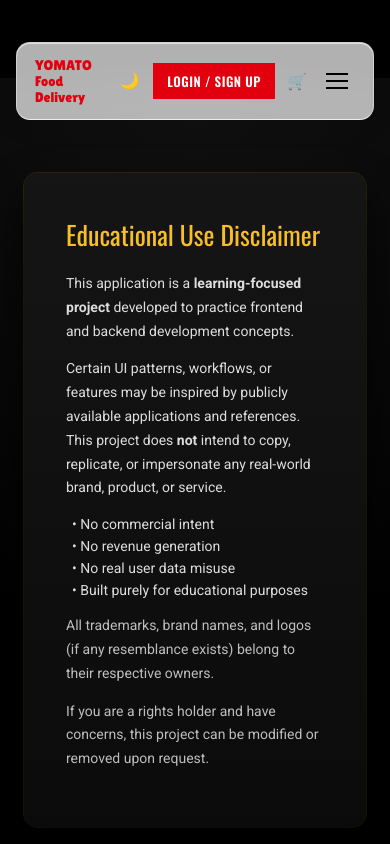
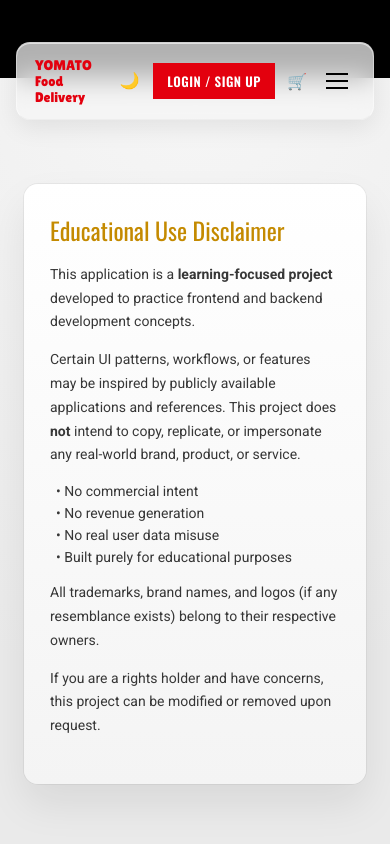
Before and after one commit to YashPrime-02/DevEats, a React (Vite) app: page /disclaimer in a window 390 px wide. Shown: the top 844 px of the page. Built offline with nearby package versions, Linux system fonts and the light colour scheme; no server answers.

Commit message:
Update Disclaimer.css

```diff
--- a/src/styles/Disclaimer.css
+++ b/src/styles/Disclaimer.css
@@ -1,46 +1,125 @@
+/* ===============================
+   DISCLAIMER PAGE BASE
+================================ */
+
+/* Day mode (default) */
 .disclaimer-page {
   min-height: 100vh;
   display: flex;
   justify-content: center;
   align-items: center;
-  padding: 24px;
+  padding: 88px 24px 120px;
+  background: radial-gradient(circle at top, #f6f6f6 0%, #eaeaea 70%);
+  transition: background 0.35s ease;
+}
+
+/* Night mode */
+body.dark .disclaimer-page {
   background: radial-gradient(circle at top, #111 0%, #000 70%);
 }
 
+/* ===============================
+   CARD CONTAINER
+================================ */
 .disclaimer-card {
   max-width: 720px;
-  background: linear-gradient(180deg, #151515, #0b0b0b);
+  width: 100%;
+  background: linear-gradient(180deg, #ffffff, #f4f4f4);
   padding: 42px;
   border-radius: 14px;
+  color: #222;
+  box-shadow:
+    0 20px 40px rgba(0, 0, 0, 0.08),
+    0 0 0 1px rgba(0, 0, 0, 0.05);
+  transition: background 0.35s ease, color 0.3s ease;
+}
+
+/* Night mode card */
+body.dark .disclaimer-card {
+  background: linear-gradient(180deg, #151515, #0b0b0b);
   color: #ddd;
   box-shadow:
     0 20px 40px rgba(0, 0, 0, 0.7),
     0 0 0 1px rgba(247, 190, 39, 0.15);
 }
 
+/* ===============================
+   HEADER
+================================ */
 .disclaimer-card h1 {
-  color: #f7be27;
-  font-size: 26px;
+  font-size: 28px;
+  line-height: 1.2;
   margin-bottom: 18px;
+  color: #c48a00;
 }
 
+body.dark .disclaimer-card h1 {
+  color: #f7be27;
+}
+
+/* ===============================
+   TEXT CONTENT
+================================ */
 .disclaimer-card p {
-  font-size: 14px;
+  font-size: 14.5px;
   line-height: 1.7;
   margin-bottom: 14px;
+  opacity: 0.9;
 }
 
+/* ===============================
+   POINTS / BULLETS
+================================ */
 .disclaimer-points {
   margin: 16px 0;
   padding-left: 6px;
 }
 
 .disclaimer-points div {
+  font-size: 14px;
   margin-bottom: 6px;
-  font-size: 14px;
+  opacity: 0.9;
 }
 
+/* ===============================
+   NOTES
+================================ */
 .disclaimer-note {
   font-size: 13px;
-  opacity: 0.85;
+  opacity: 0.75;
 }
+
+/* ===============================
+   ACCESSIBILITY
+================================ */
+.disclaimer-card a:focus-visible {
+  outline: 3px solid #f7be27;
+  outline-offset: 4px;
+}
+
+/* ===============================
+   REDUCED MOTION
+================================ */
+@media (prefers-reduced-motion: reduce) {
+  .disclaimer-page,
+  .disclaimer-card {
+    transition: none;
+  }
+}
+
+/* ===============================
+   RESPONSIVE
+================================ */
+@media (max-width: 576px) {
+  .disclaimer-card {
+    padding: 32px 26px;
+  }
+
+  .disclaimer-card h1 {
+    font-size: 24px;
+  }
+
+  .disclaimer-card p {
+    font-size: 14px;
+  }
+}
```
